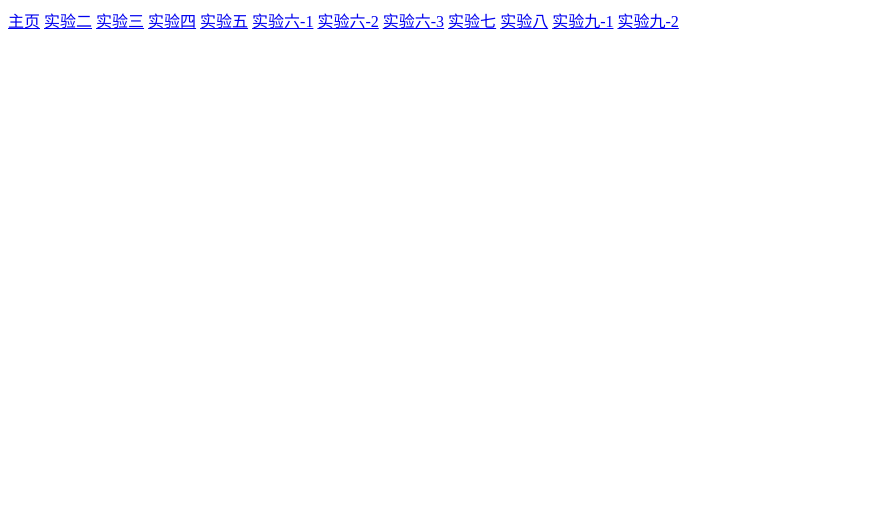
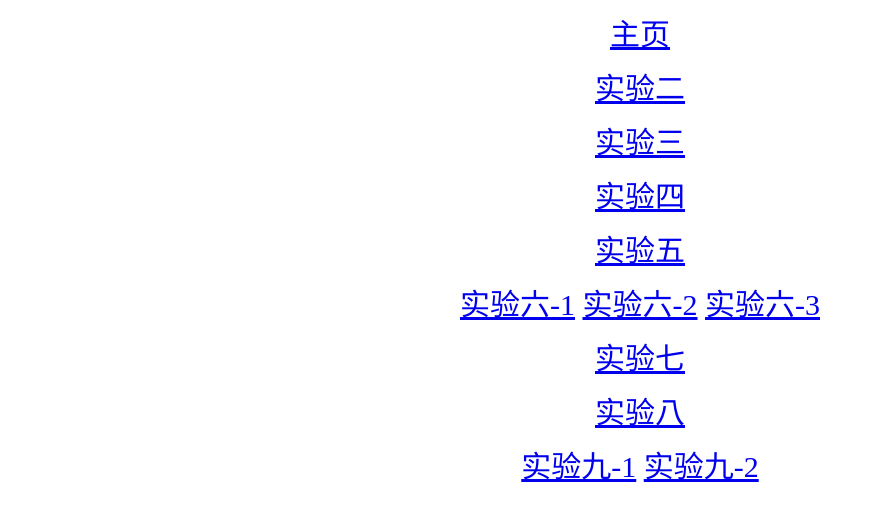
Before and after one commit to DES11GNER/web, a plain HTML site: page index.html in a window 1280 px wide. Shown: the whole page, without its empty margins (0-875 px from the left). Drawn offline with Linux system fonts and the light colour scheme.

Commit message:
main page

```diff
--- a/index.html
+++ b/index.html
@@ -9,17 +9,35 @@
 <link href="" rel="stylesheet">
 </head>
 <body>
-    <a href="https://des11gner.github.io/Web-Homework">主页</a>
-    <a href="https://des11gner.github.io/Web-Homework/2020212205050王梓仰ex2/index.html">实验二</a>
-    <a href="https://des11gner.github.io/Web-Homework/2020212205050王梓仰ex3/index.html">实验三</a>
-    <a href="https://des11gner.github.io/Web-Homework/2020212205050王梓仰ex4/index.html">实验四</a>
-    <a href="https://des11gner.github.io/Web-Homework/2020212205050王梓仰ex5/index.html">实验五</a>
-    <a href="https://des11gner.github.io/Web-Homework/2020212205050王梓仰ex6/step1/index.html">实验六-1</a>
-    <a href="https://des11gner.github.io/Web-Homework/2020212205050王梓仰ex6/step2/index.html">实验六-2</a>
-    <a href="https://des11gner.github.io/Web-Homework/2020212205050王梓仰ex6/step3/index.html">实验六-3</a>
-    <a href="https://des11gner.github.io/Web-Homework/2020212205050王梓仰ex7/index.html">实验七</a>
-    <a href="https://des11gner.github.io/Web-Homework/2020212205050王梓仰ex8/index.html">实验八</a>
-    <a href="https://des11gner.github.io/Web-Homework/2020212205050王梓仰ex9/index1.html">实验九-1</a>
-    <a href="https://des11gner.github.io/Web-Homework/2020212205050王梓仰ex9/index2.html">实验九-2</a>
+    <div style="text-align: center; margin-top: 10px;font-size: 30px; color:#19A12B">
+    <a href="https://des11gner.github.io/web/">主页</a>
+    </div>
+    <div style="text-align: center; margin-top: 10px;font-size: 30px; color:#781895">
+    <a href="https://des11gner.github.io/web/ex2/index.html">实验二</a>
+    </div>
+    <div style="text-align: center; margin-top: 10px;font-size: 30px; color:#7CA895">
+    <a href="https://des11gner.github.io/web/ex3/index.html">实验三</a>
+    </div>
+    <div style="text-align: center; margin-top: 10px;font-size: 30px; color:#BA30FF">
+    <a href="https://des11gner.github.io/web/ex4/index.html">实验四</a>
+    </div>
+    <div style="text-align: center; margin-top: 10px;font-size: 30px; color:#B13D9F">
+    <a href="https://des11gner.github.io/web/ex5/index.html">实验五</a>
+    </div>
+    <div style="text-align: center; margin-top: 10px;font-size: 30px; color:#619D2F">
+    <a href="https://des11gner.github.io/web/ex6/step1/index.html">实验六-1</a>
+    <a href="https://des11gner.github.io/web/ex6/step2/index.html">实验六-2</a>
+    <a href="https://des11gner.github.io/web/ex6/step3/index.html">实验六-3</a>
+    </div>
+    <div style="text-align: center; margin-top: 10px;font-size: 30px; color:#A0004F">
+    <a href="https://des11gner.github.io/web/ex7/index.html">实验七</a>
+    </div>
+    <div style="text-align: center; margin-top: 10px; font-size: 30px; color:#000000;">
+    <a href="https://des11gner.github.io/web/ex8/index.html">实验八</a>
+    </div>
+    <div style="text-align: center; margin-top: 10px; font-size: 30px; color:#ABCDEF;">
+    <a href="https://des11gner.github.io/web/ex9/index1.html">实验九-1</a>
+    <a href="https://des11gner.github.io/web/ex9/index2.html">实验九-2</a>
+    </div>
 </body>
 </html>
```
